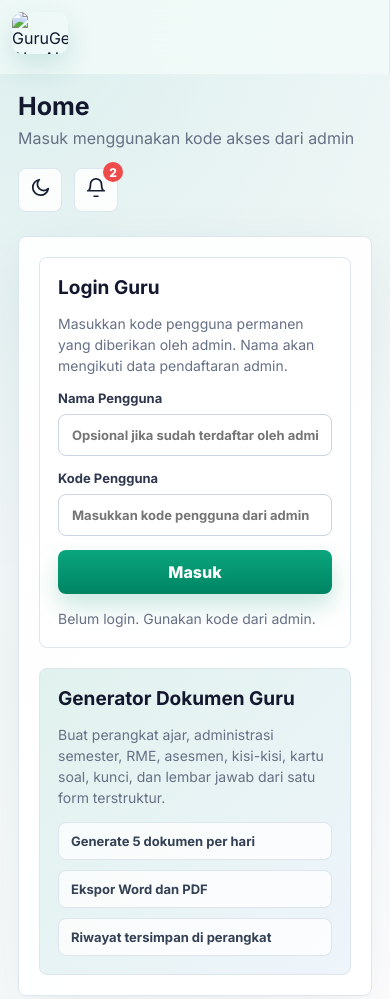
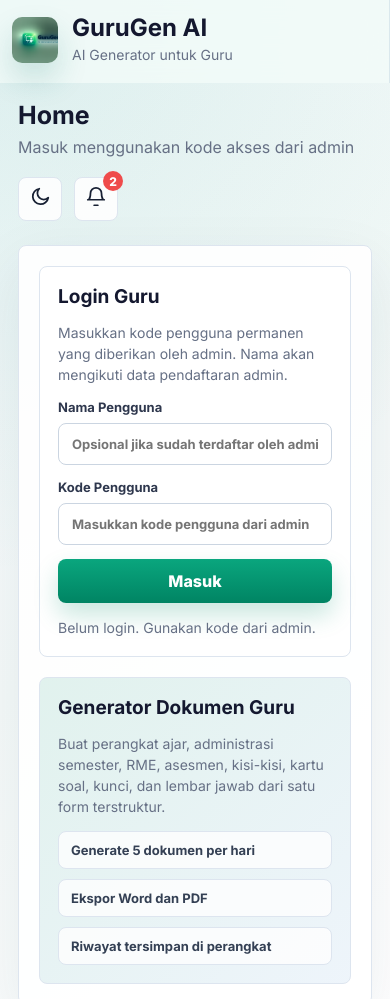
Before and after one commit to seftyanadianwar-prog/gurugen-ai, a website: page index.html in a window 390 px wide. Shown: the top 999 px of the page. Drawn offline with Linux system fonts and the light colour scheme; no server answers.

Commit message:
Add files via upload

```diff
--- a/index.html
+++ b/index.html
@@ -16,7 +16,11 @@
     <div class="app-shell">
       <aside class="sidebar">
         <div class="brand">
-          <img class="brand-logo" src="assets/gurugen-logo.png" alt="GuruGen AI - AI Generator untuk Guru" />
+          <img class="brand-logo" src="gurugen-logo.png" alt="" aria-hidden="true" />
+          <div>
+            <h1>GuruGen AI</h1>
+            <p>AI Generator untuk Guru</p>
+          </div>
         </div>
 
         <nav class="nav-list" aria-label="Navigasi utama">
--- a/styles.css
+++ b/styles.css
@@ -63,17 +63,20 @@ button {
 }
 
 .brand {
-  padding: 0 0 18px;
+  gap: 14px;
+  padding: 4px 0 18px;
   min-width: 0;
 }
 
 .brand-logo {
   display: block;
-  width: min(100%, 300px);
-  height: auto;
-  border-radius: 14px;
-  object-fit: contain;
-  box-shadow: 0 12px 28px rgba(15, 118, 110, 0.16);
+  width: 58px;
+  height: 58px;
+  flex: 0 0 auto;
+  border-radius: 16px;
+  object-fit: cover;
+  object-position: left center;
+  box-shadow: 0 16px 30px rgba(15, 118, 110, 0.18);
 }
 
 .brand-mark {
@@ -1196,8 +1199,8 @@ textarea:focus {
   }
 
   .brand-logo {
-    width: 54px;
-    height: 54px;
+    width: 52px;
+    height: 52px;
     object-fit: cover;
     object-position: left center;
   }
@@ -1246,8 +1249,8 @@ textarea:focus {
   }
 
   .brand-logo {
-    width: 56px;
-    height: 42px;
+    width: 46px;
+    height: 46px;
     border-radius: 10px;
     object-fit: cover;
     object-position: left center;
```
